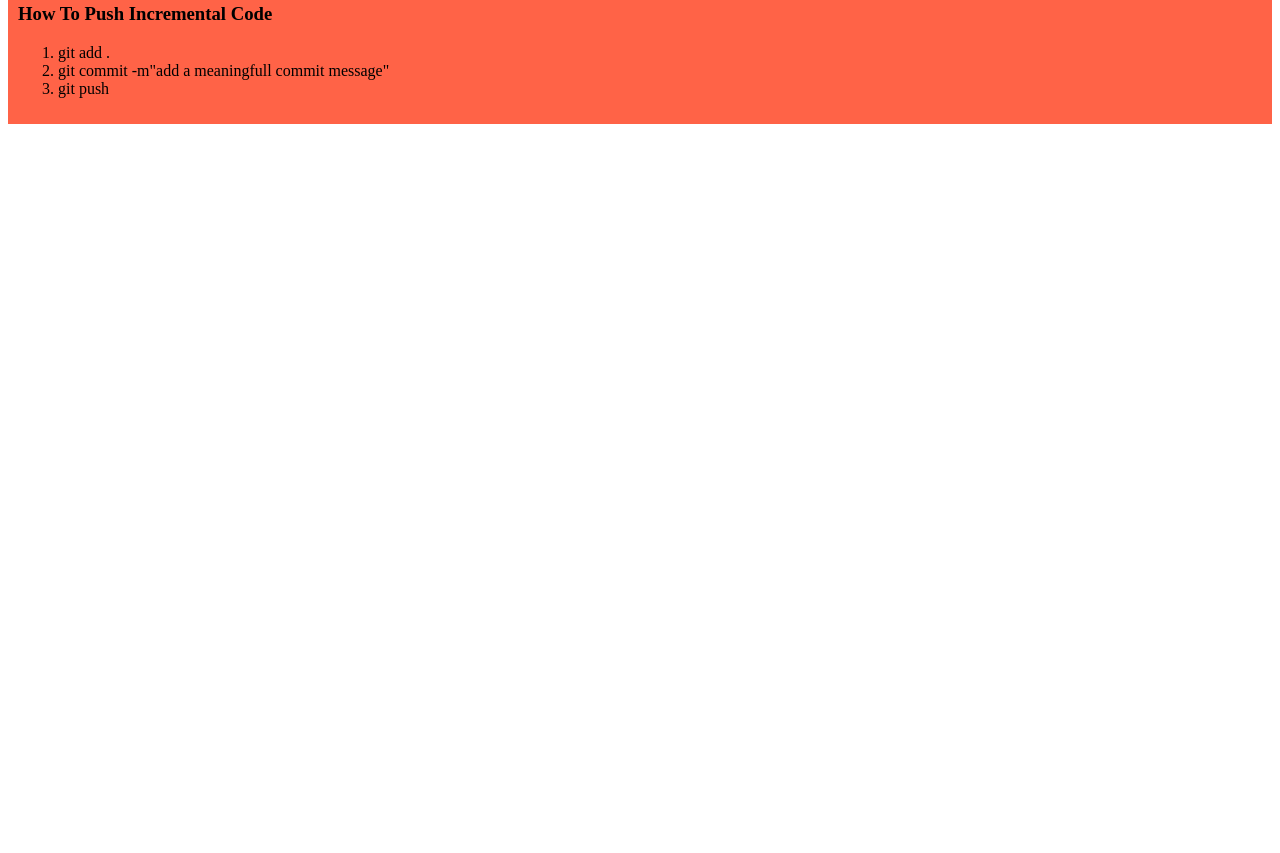
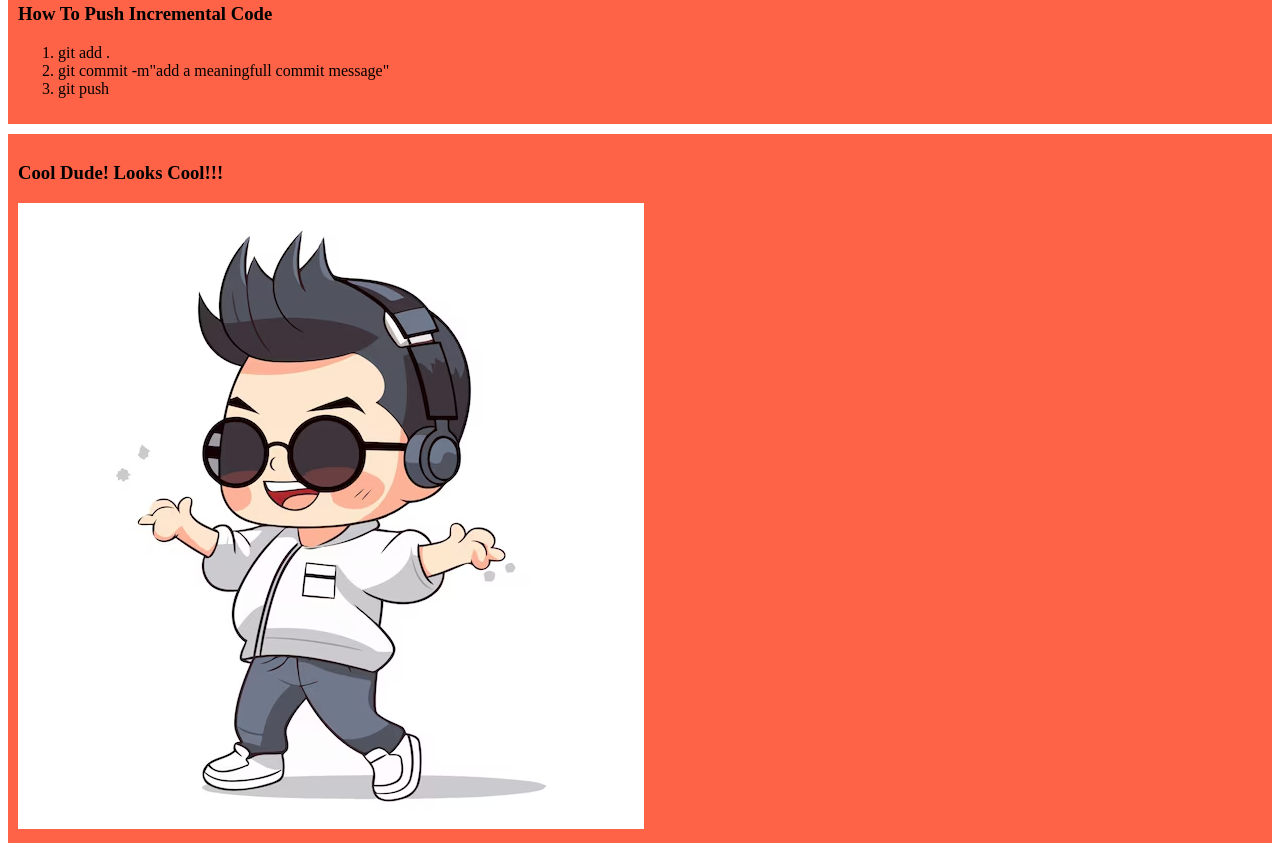
Before and after one commit to TarekHasanRafi25/my-simple-website, a plain HTML site: page index.html in a window 1280 px wide. Shown: the part 458-1311 px from the top of the page. Before the commit the page ends 800 px from the top, so only its background shows below. Drawn offline with Linux system fonts and the light colour scheme.

Commit message:
added a new picture

```diff
--- a/index.html
+++ b/index.html
@@ -27,5 +27,9 @@
             <li>git push</li>
         </ol>
     </div>
+    <div>
+        <h3>Cool Dude! Looks Cool!!!</h3>
+        <img src="images/cool boy.jpg" alt="Picture is Comming">
+    </div>
 </body>
 </html>
```
Also changed, not shown: images/cool boy.jpg (added).
